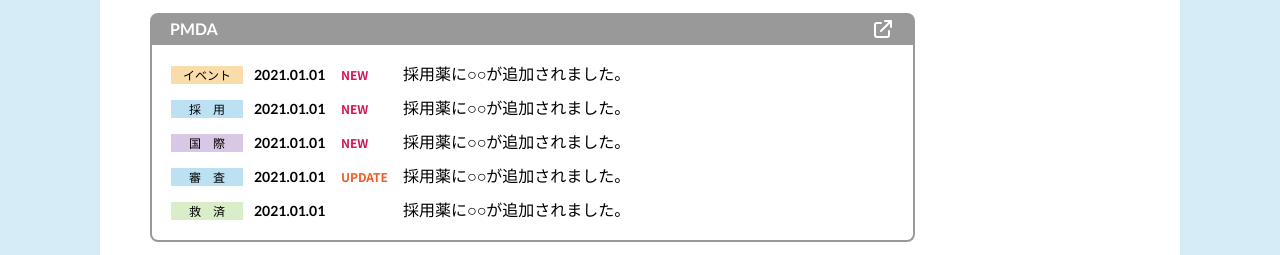
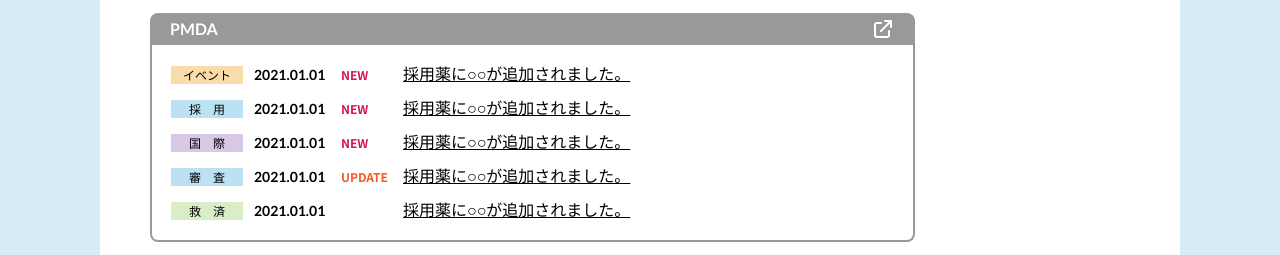
Before and after one commit to chenguowei983124/newui-aipharma, a Vue app: page /#/ in a window 1280 px wide. Shown: the part 1081-1336 px from the top of the page. Built offline with nearby package versions, Linux system fonts and the light colour scheme; the HTML template or start-up script is replaced by a standard one.

Commit message:
PMDA下線追加

```diff
--- a/src/components/seachResult/resultDetailRow.vue
+++ b/src/components/seachResult/resultDetailRow.vue
@@ -174,6 +174,9 @@
           return "truncate underline md:whitespace-pre"
         }
       } else {
+        if (midStyle == "style1") {
+          return "underline"
+        }
         if (midStyle == "style2") {
           return "truncate block "
         }
```
